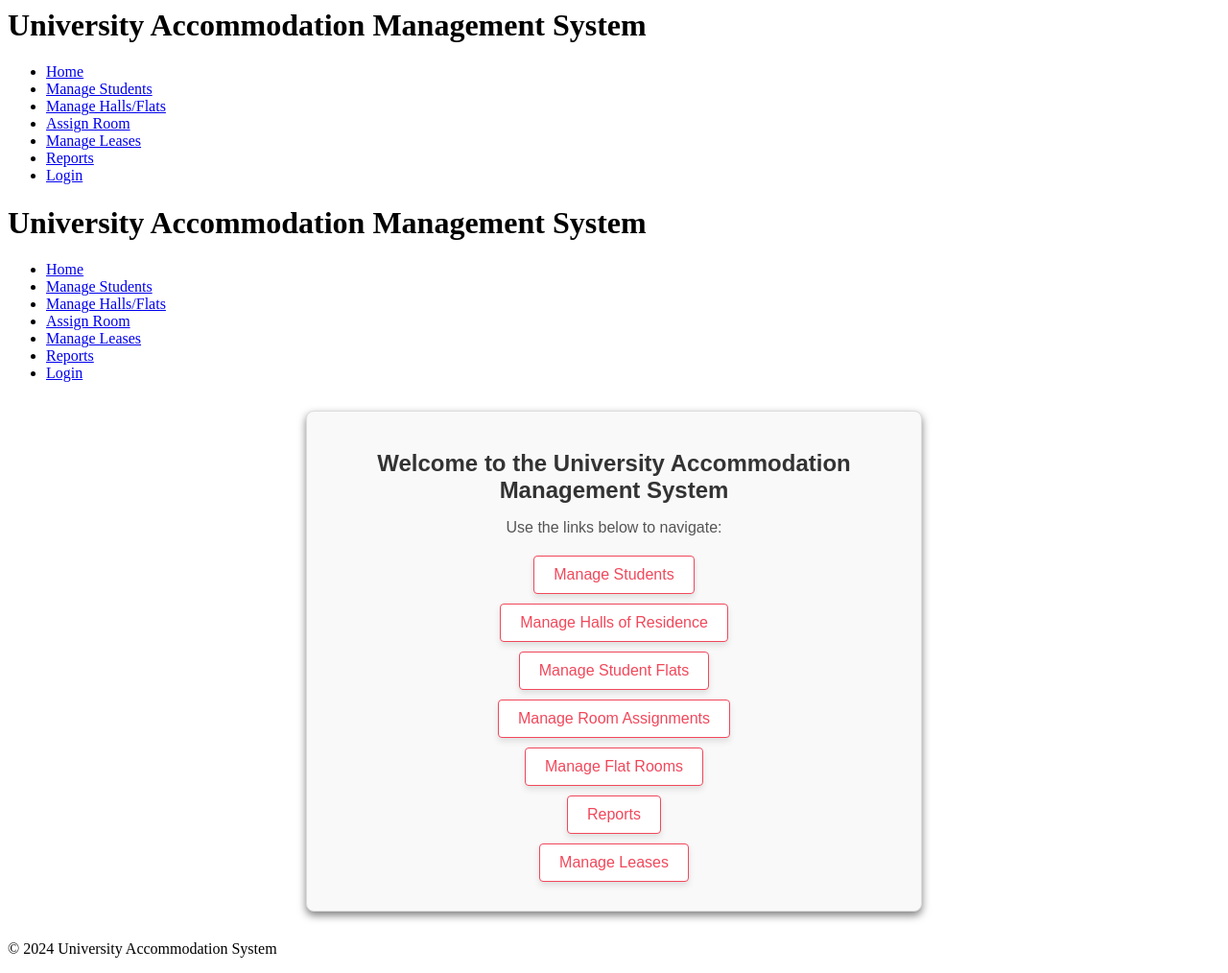
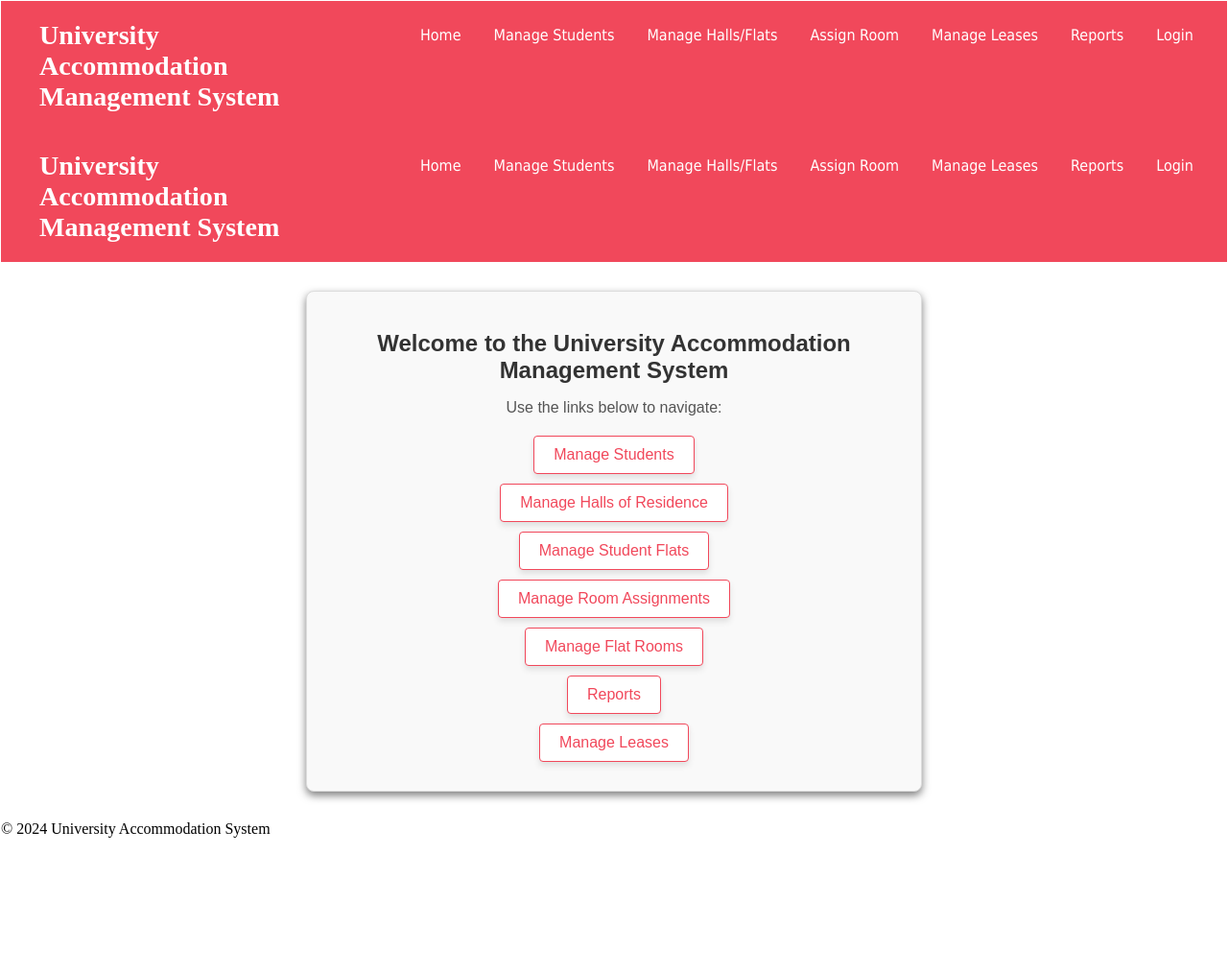
Before and after one commit to Tappyfrappe/unv_acc, a PHP site: page /index.php in a window 1280 px wide. Shown: the whole page at 96% size. After the commit the page ends 873 px from the top, so only its background shows below. Run offline with PHP 8.4, Linux system fonts and the light colour scheme.

Commit message:
Update header.php

```diff
--- a/includes/header.php
+++ b/includes/header.php
@@ -1,6 +1,75 @@
-<header>
-    <h1>University Accommodation Management System</h1>
-    <nav>
+
+
+<!DOCTYPE html>
+<html lang="en">
+<head>
+    <meta charset="UTF-8">
+    <meta name="viewport" content="width=device-width, initial-scale=1.0">
+    <title>University Accomodation Management System</title>
+</head>
+
+<style>
+    body {
+        margin: 1px;
+    }
+
+    h3 {
+        margin: 0;
+        padding: 10px 20px;
+        color: white;
+        font-weight: bold;
+    }
+
+    header {
+        display: flex;
+        justify-content: space-between;
+        background-color: #f1485b;
+        color: white;
+        padding: 10px 20px;
+    }
+
+    .header-title {
+        flex: 1;
+        text-align: left;
+        font-size: 24px;
+    }
+
+    .Navbar {
+        list-style: none;
+        display: flex;
+        gap: 20px;
+        padding: 0;
+        margin: 0;
+    }
+
+    .Navbar li {
+        display: inline-block;
+        font-family: Tahoma, sans-serif;
+    }
+
+    .Navbar li a {
+        text-decoration: none;
+        color: white;
+        padding: 10px 15px;
+        border-radius: 5px;
+        transition: background-color 0.3s ease;
+    }
+
+    .Navbar li a:hover {
+        background-color: white;
+        color: #f1485b;
+    }
+</style>
+
+
+<body>
+
+    <header>
+        <div class="header-title">
+            <h3>University Accommodation Management System</h3>
+        </div>
+
+    <nav class="Navbar">
         <ul>
             <li><a href="/univeracc/index.php">Home</a></li>
             <li><a href="/univeracc/pages/students.php">Manage Students</a></li>
@@ -18,3 +87,5 @@
     <!-- Include JavaScript file -->
     <script src="../assets/js/students.js"></script>
 </header>
+</body>
+</html>
```
